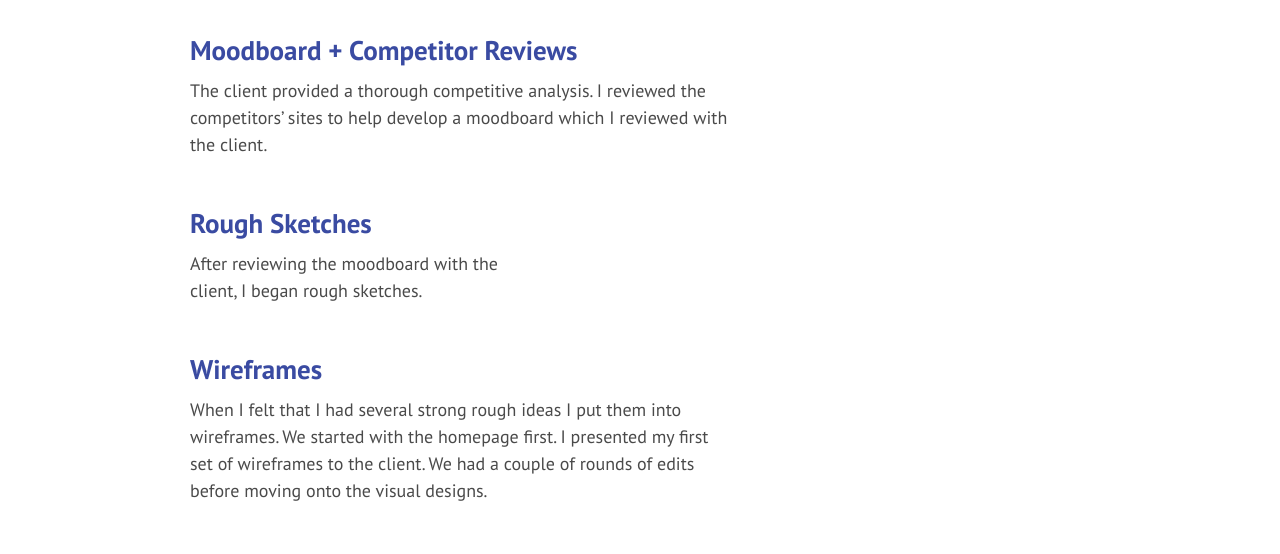
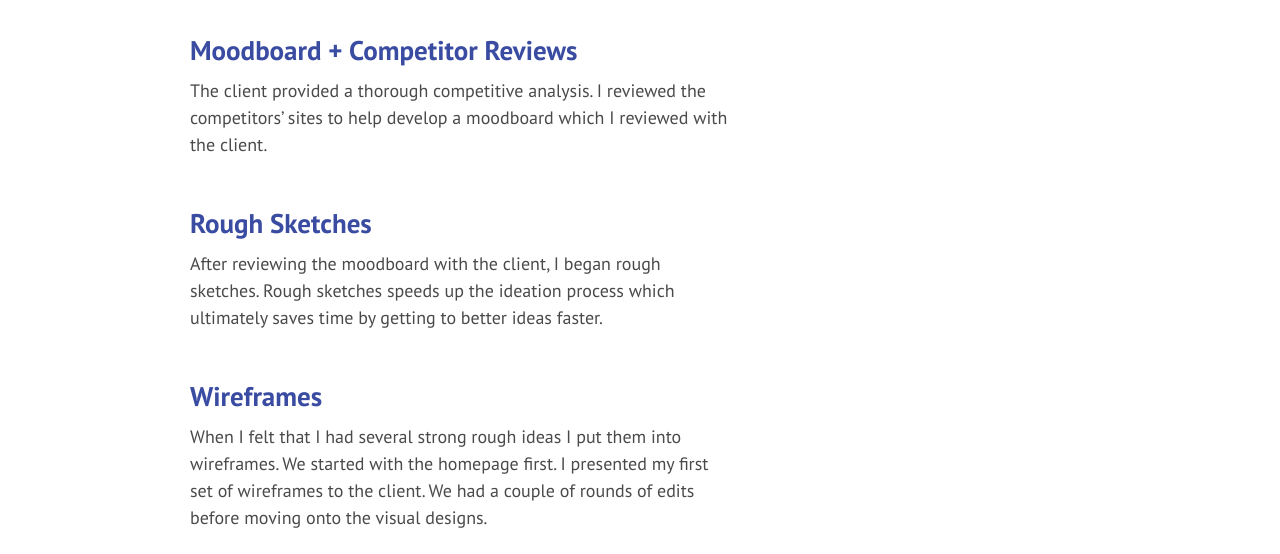
Before and after one commit to marthavander/portfolio3, a plain HTML site: page arcalea.html in a window 1280 px wide. Shown: the part 1694-2248 px from the top of the page. Drawn offline with Linux system fonts and the light colour scheme; a web font is replaced by a local one.

Commit message:
Add files via upload

```diff
--- a/arcalea.html
+++ b/arcalea.html
@@ -102,6 +102,8 @@
       <div class="cs-category">
         <h3 class="cs-head">Rough Sketches</h3>
         <p class="cs-text-left">After reviewing the moodboard with the client, I began rough sketches.
+          Rough sketches speeds up the ideation process which ultimately saves time by getting to
+          better ideas faster.
         </p>
       </div>
       <div class="cs-category">
```
Also changed, not shown: index.html (+1 -1 lines), 1 other file.
